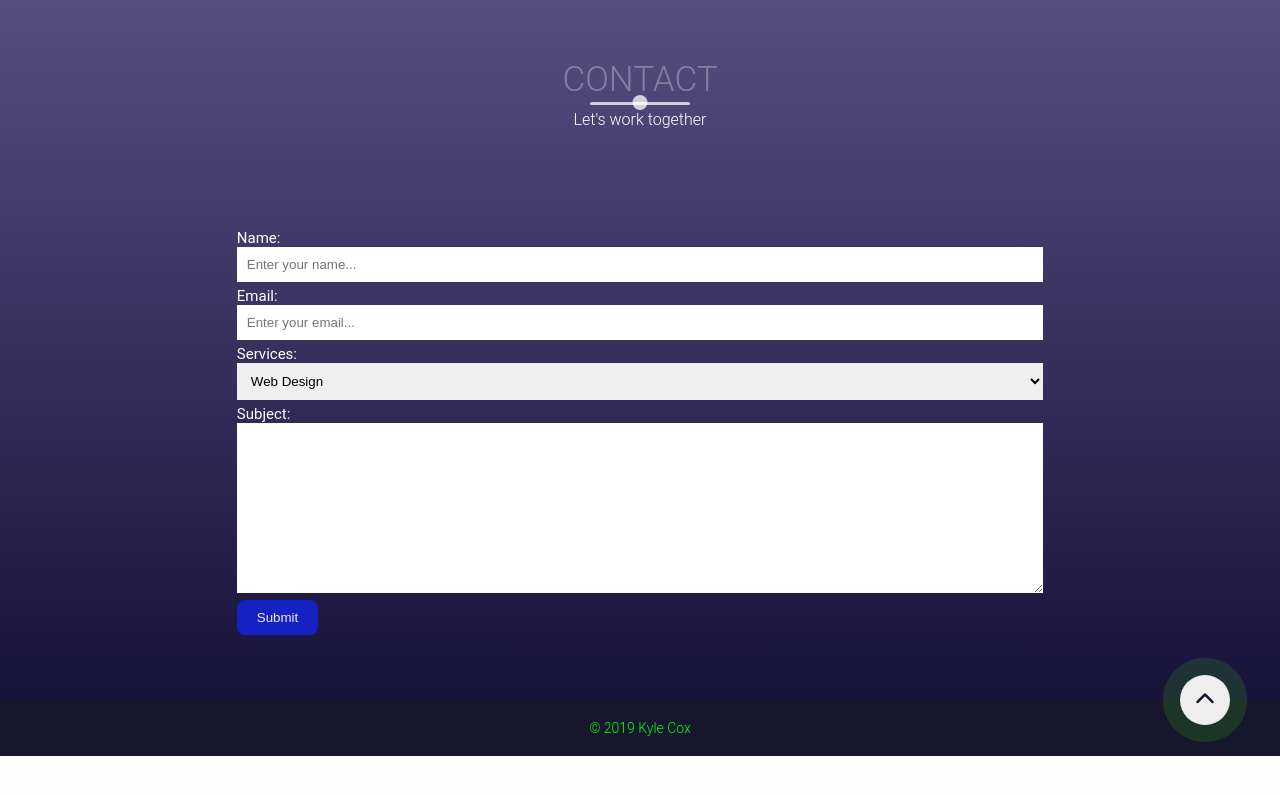
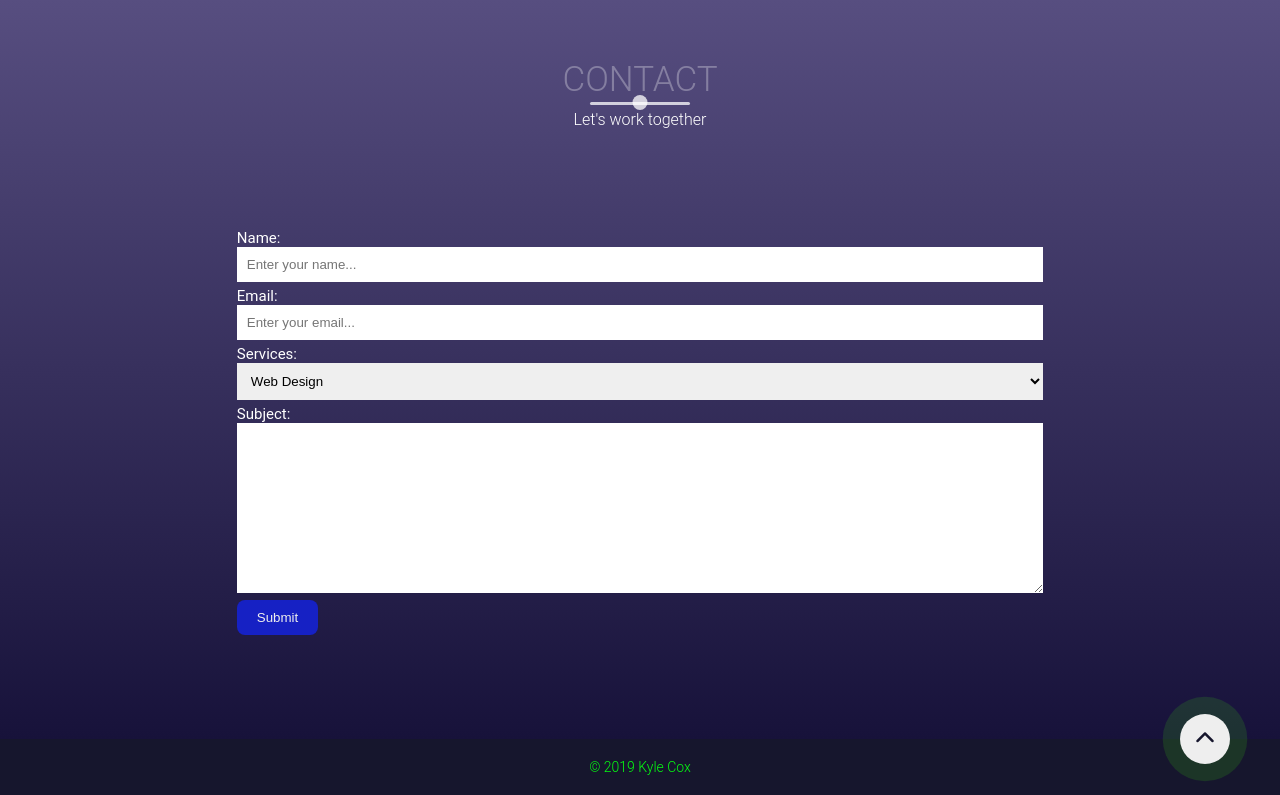
Before and after one commit to kylecox213/Pro-Portfolio, a PHP site: page / in a window 1280 px wide. Shown: the part 3997-4792 px from the top of the page. Before the commit the page ends 4753 px from the top, so only its background shows below. Run offline with PHP 8.4, Linux system fonts and the light colour scheme; some libraries are stand-ins or nearby versions.

Commit message:
edits to background image; contact form height; aos scroll

```diff
--- a/assets/css/style.css
+++ b/assets/css/style.css
@@ -15,12 +15,6 @@
         body {
             height: 100vh;
             background-image: url("../images/abstract.jpg");
-            -webkit-background-size: cover;
-            -moz-background-size: cover;
-            -o-background-size: cover;
-            background-size: cover;
-            height: 100%;
-            overflow: hidden;
             background-position: center center;
             background-attachment: fixed;
             background-repeat: no-repeat;
@@ -802,7 +796,7 @@
             }
             body {
                 height: 100vh;
-                background-image: url("../images/abstract.jpg");
+                background-image: url("../images/blueblocks.jpg");
                 background-position: center center;
                 background-attachment: fixed;
                 background-repeat: no-repeat;
--- a/index.html
+++ b/index.html
@@ -388,7 +388,7 @@
     </section>
 
     <section class="contact" id="contact">
-        <div class="container">
+        <div class="container" style="height: 620px;">
             <div class="section-heading">
                 <h1>Contact</h1>
                 <h6>Let's work together</h6>
```
Also changed, not shown: assets/images/blueblocks.jpg (added), assets/images/honeycomb.jpg (added), assets/images/whiteness.jpg (added).
